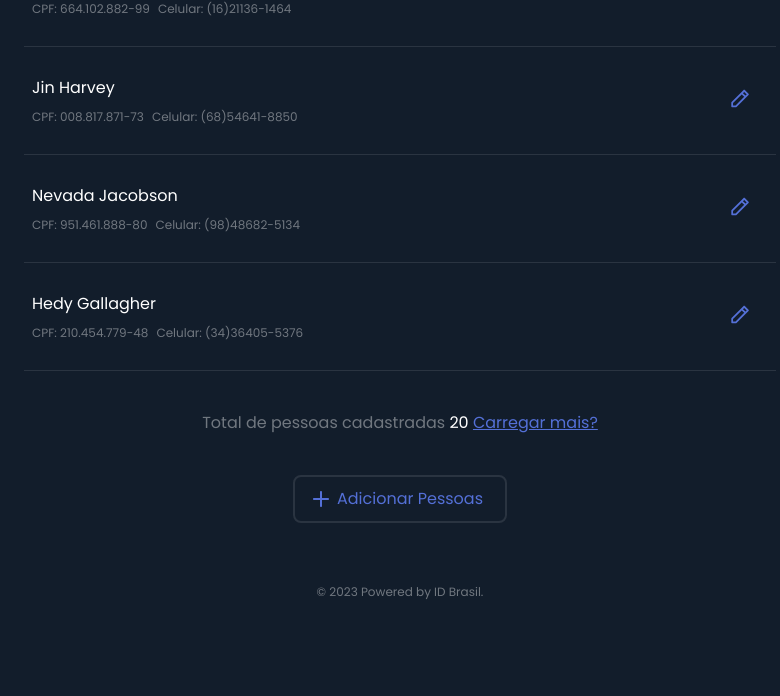
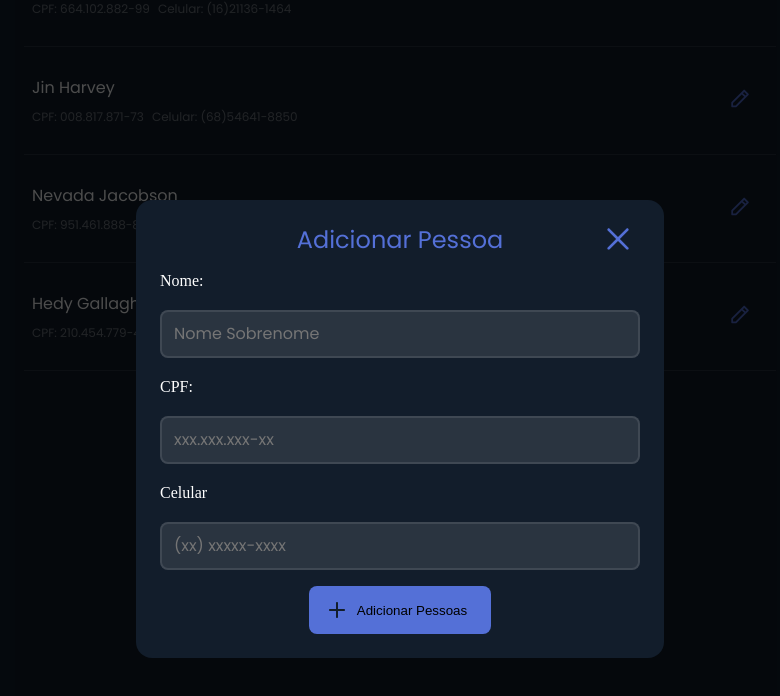
Before and after one commit to jhonis95/IDBrasil_FrontEnd_Challenge, a React (Vite) app: page /home in a window 1280 px wide. Both pictures are taken after typing "Sample" into the empty fields and a click on the button "Adicionar Pessoas". Shown: the part 370-1066 px from the top of the page, without its empty margins (240-1020 px from the left). Built offline with nearby package versions, Linux system fonts and the light colour scheme; a web font is replaced by a local one.

Commit message:
start to work on the UI of the add user modal

```diff
--- a/src/components/addUser.jsx
+++ b/src/components/addUser.jsx
@@ -1,31 +1,44 @@
 import Button from "./button"
 import * as style from "../styles/addUser.module.css"
 import plus from '../assets/PlusBlack.svg'
+import close from '../assets/Close.svg'
 
-function AddCard(){
+function AddCard({closeModal}){
+    const hendleClose=()=>{
+        closeModal()
+    }
     return(
-        <form action="">
+        <section className={style.addUser_modal}>
+                <h2 className={style.addUser_title}>Adicionar Pessoa</h2>
+               <Button
+                    action={hendleClose}
+                    style={style.addUser_button_close}
+               >
+                    <img src={close} alt="close-button" />
+               </Button>
+            <form action="" className={style.addUser_form}>
                 <label htmlFor="">Nome:</label>
-            <input type="text" name="" id="" />
+                <input type="text" name="" id="" placeholder="Nome Sobrenome"/>
                 <label htmlFor="">CPF:</label>
-            <input type="text" name="" id="" />
+                <input type="text" name="" id="" placeholder="xxx.xxx.xxx-xx"/>
                 <label htmlFor="">Celular</label>
-            <input type="text" name="" id="" />
+                <input type="text" name="" id="" placeholder="(xx) xxxxx-xxxx"/>
+            </form>
                 <Button
                     style={style.addUser_button}
                 >
                         <img src={plus} alt="plus-icon" />
                         Adicionar Pessoas
                 </Button>
-        </form>
+        </section>
     )
 }
 
-function AddUser(){
+function AddUser({closeModal}){
     return(
         <>
-            <section>
-                <AddCard/>
+            <section className={style.addUser_container}>
+                <AddCard closeModal={closeModal}/>
             </section>
         </>
     )
--- a/src/page/home.jsx
+++ b/src/page/home.jsx
@@ -11,7 +11,6 @@ import AddUser from "../components/addUser";
 function Home(){
     const [showModal, setShowModal] = useState(false);
     const openModal=()=>{
-        console.log('clicked')
         setShowModal(true)
     }
     return(
@@ -31,8 +30,8 @@ function Home(){
                 <footer>© 2023 Powered by ID Brasil.</footer>
                 {
                     showModal && createPortal(
-                        <AddUser onClose={() => setShowModal(false)}></AddUser>,
-                        document.body
+                        <AddUser closeModal={()=>{setShowModal(false)}}></AddUser>,
+                        document.getElementById('root')
                     )
                 }
             </main>
--- a/src/styles/addUser.module.css
+++ b/src/styles/addUser.module.css
@@ -10,3 +10,63 @@
 .addUser_button img{
     color: var(--Base);
 }
+.addUser_container{
+    position: fixed;
+    height: 100%;
+    width: 100%;
+    top: 0px;
+    background-color: rgb(0, 0, 0,0.7);
+    z-index: 1;
+}
+.addUser_modal{
+    z-index: 2;
+    width: 480px;
+    padding: 24px;
+    display: flex;
+    flex-direction: column;
+    align-items: center;
+    gap: 16px;
+    border-radius: 16px;
+    background: var(--Base);
+    color:var(--Default);
+    margin: auto auto;
+    margin-top: 25vh;
+    position: relative;
+}
+.addUser_form{
+    display: flex;
+    flex-direction: column;
+    gap: 20px;
+    align-self: stretch;
+}
+.addUser_form input{
+    display: flex;
+    padding: 10px 12px;
+    align-items: flex-start;
+    gap: 8px;
+    align-self: stretch;
+    border-radius: 8px;
+    border: 2px solid var(--Default-10);
+    background: var(--Default-10);
+    color: var(--Default);
+    font-family: 'Poppins';
+    font-size: 16px;
+    font-style: normal;
+    font-weight: 500;
+    line-height: 24px; /* 150% */
+}
+.addUser_title{
+    color: var(--primary-color);
+    text-align: center;
+    /* Large */
+    font-family: 'Poppins';
+    font-size: 24px;
+    font-style: normal;
+    font-weight: 500;
+    line-height: 32px; /* 133.333% */
+}
+.addUser_button_close{
+    position:absolute;
+    top: 22px;
+    right: 24px;
+}
```
Also changed, not shown: src/assets/Close.svg (added). Lines whose indentation alone changed are shown as unchanged.
